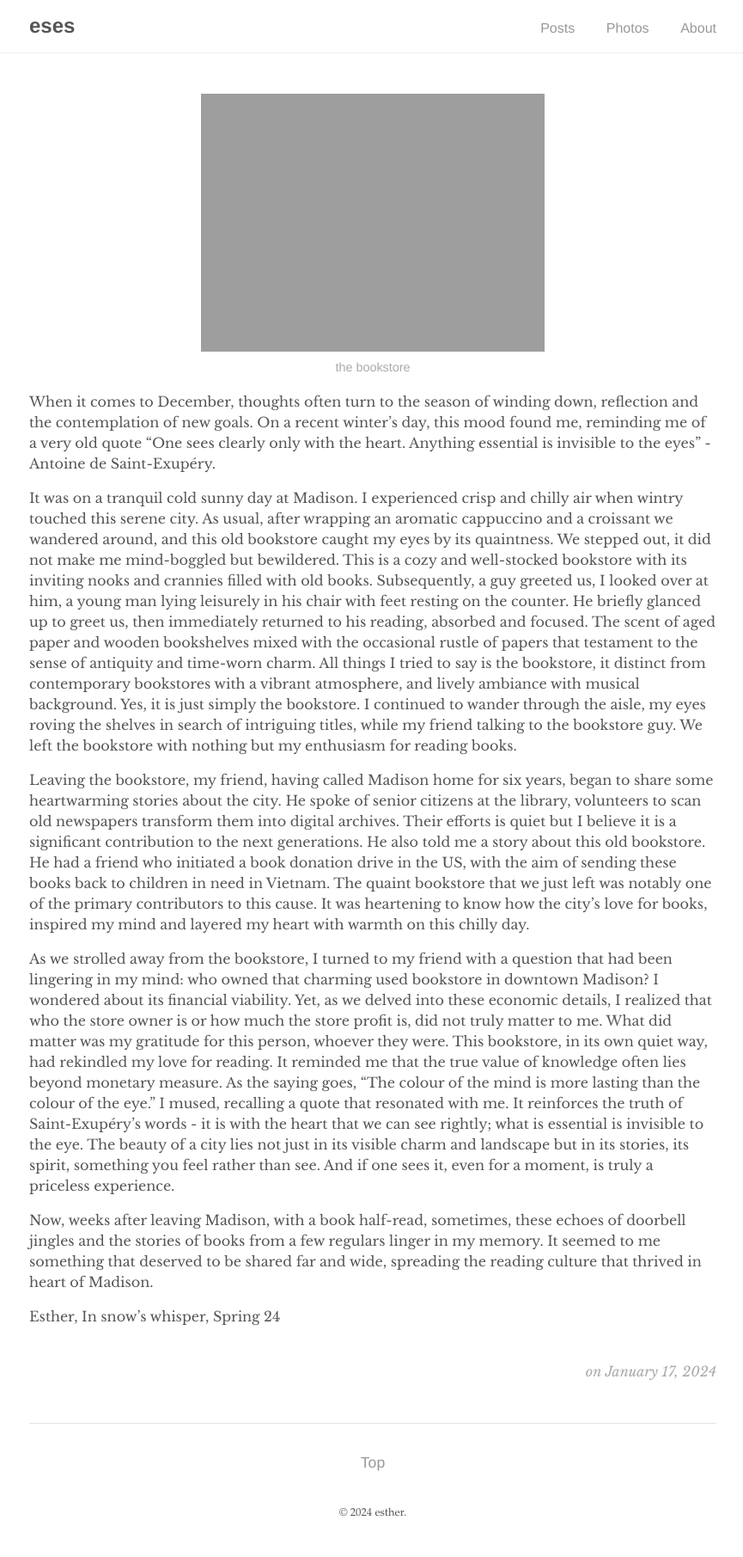
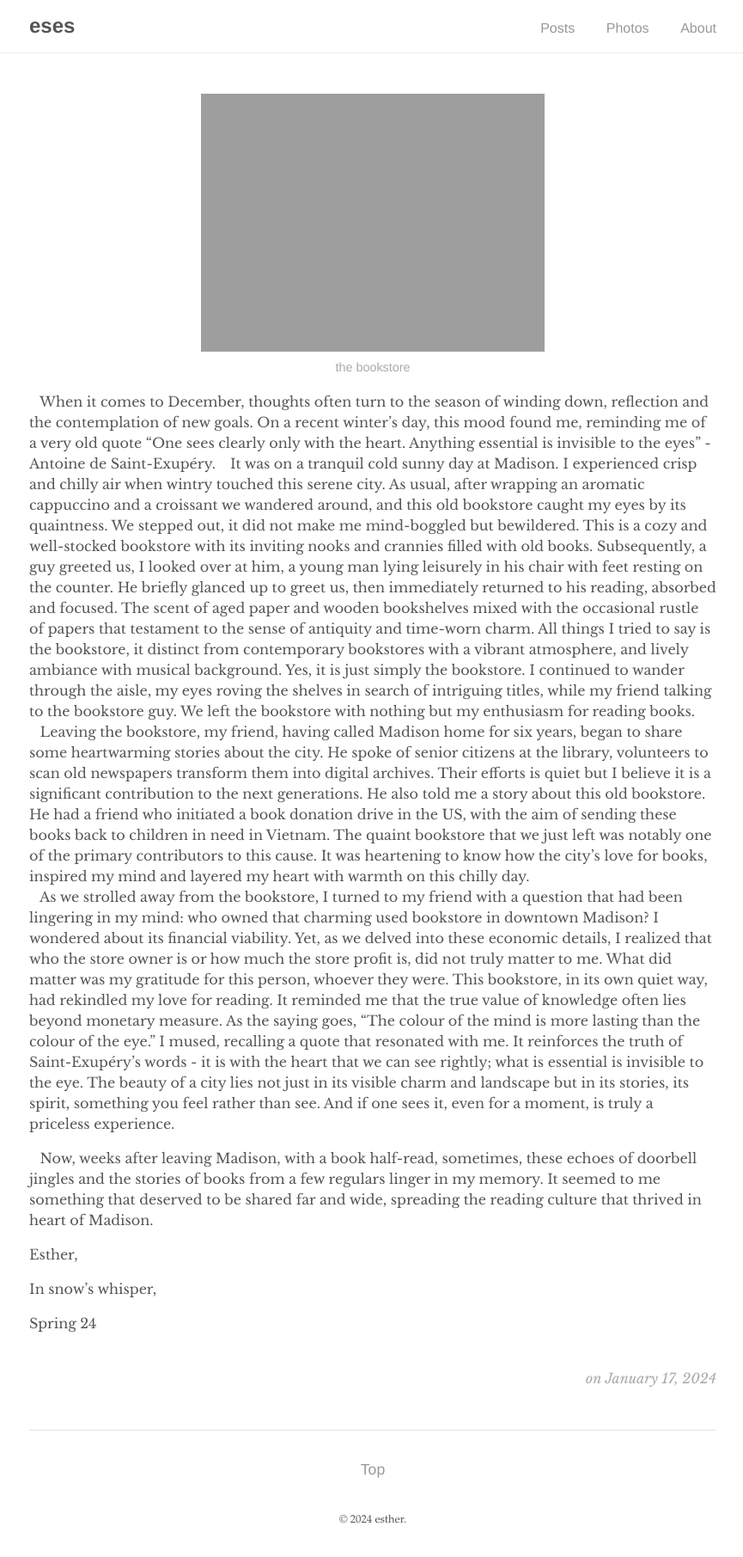
Before and after one commit to eses-corner/eses-corner.github.io, a Jekyll site: the page built from _posts/2024-01-17-madison-bookstore.md, in a window 1280 px wide. Shown: the whole page at 86% size, without its empty margins (206-1071 px from the left). Built offline with Jekyll 4.4.1, drawn with Linux system fonts in a browser that asks for light colours.

Commit message:
update blog

```diff
--- a/_posts/2024-01-17-madison-bookstore.md
+++ b/_posts/2024-01-17-madison-bookstore.md
@@ -12,18 +12,16 @@ exclude: true
 ![the book store]({{site.url}}/assets/images/thebookstore.png)
 _the bookstore_
 
-When it comes to December, thoughts often turn to the season of winding down, reflection and the contemplation of new goals. On a recent winter’s day, this mood found me, reminding me of a very old quote “One sees clearly only with the heart. Anything essential is invisible to the eyes” - Antoine de Saint-Exupéry.
+&ensp; When it comes to December, thoughts often turn to the season of winding down, reflection and the contemplation of new goals. On a recent winter’s day, this mood found me, reminding me of a very old quote “One sees clearly only with the heart. Anything essential is invisible to the eyes” - Antoine de Saint-Exupéry.
+<!--more-->
+&ensp; It was on a tranquil cold sunny day at Madison. I experienced crisp and chilly air when wintry touched this serene city. As usual, after wrapping an aromatic cappuccino and a croissant we wandered around, and this old bookstore caught my eyes by its quaintness. We stepped out, it did not make me mind-boggled but bewildered. This is a cozy and well-stocked bookstore with its inviting nooks and crannies filled with old books. Subsequently, a guy greeted us, I looked over at him, a young man lying leisurely in his chair with feet resting on the counter. He briefly glanced up to greet us, then immediately returned to his reading, absorbed and focused. The scent of aged paper and wooden bookshelves mixed with the occasional rustle of papers that testament to the sense of antiquity and time-worn charm. All things I tried to say is the bookstore, it distinct from contemporary bookstores with a vibrant atmosphere, and lively ambiance with musical background. Yes, it is just simply the bookstore. I continued to wander through the aisle, my eyes roving the shelves in search of intriguing titles, while my friend talking to the bookstore guy. We left the bookstore with nothing but my enthusiasm for reading books. <br>
+&ensp; Leaving the bookstore, my friend, having called Madison home for six years, began to share some heartwarming stories about the city.  He spoke of senior citizens at the library, volunteers to scan old newspapers transform them into digital archives. Their efforts is quiet but I believe it is a significant contribution to the next generations. He also told me a story about this old bookstore. He had a friend who initiated a book donation drive in the US, with the aim of sending these books back to children in need in Vietnam. The quaint bookstore that we just left was notably one of the primary contributors to this cause. It was heartening to know how the city’s love for books, inspired my mind and layered my heart with warmth on this chilly day. <br>
+&ensp; As we strolled away from the bookstore, I turned to my friend with a question that had been lingering in my mind: who owned that charming used bookstore in downtown Madison? I wondered about its financial viability. Yet, as we delved into these economic details, I realized that who the store owner is or how much the store profit is, did not truly matter to me. What did matter was my gratitude for this person, whoever they were. This bookstore, in its own quiet way, had rekindled my love for reading. It reminded me that the true value of knowledge often lies beyond monetary measure. As the saying goes, “The colour of the mind is more lasting than the colour of the eye.” I mused, recalling a quote that resonated with me. It reinforces the truth of Saint-Exupéry’s words - it is with the heart that we can see rightly; what is essential is invisible to the eye. The beauty of a city lies not just in its visible charm and landscape but in its stories, its spirit, something you feel rather than see.  And if one sees it, even for a moment, is truly a priceless experience.
 
-<!--more-->
-
-It was on a tranquil cold sunny day at Madison. I experienced crisp and chilly air when wintry touched this serene city. As usual, after wrapping an aromatic cappuccino and a croissant we wandered around, and this old bookstore caught my eyes by its quaintness. We stepped out, it did not make me mind-boggled but bewildered. This is a cozy and well-stocked bookstore with its inviting nooks and crannies filled with old books. Subsequently, a guy greeted us, I looked over at him, a young man lying leisurely in his chair with feet resting on the counter. He briefly glanced up to greet us, then immediately returned to his reading, absorbed and focused. The scent of aged paper and wooden bookshelves mixed with the occasional rustle of papers that testament to the sense of antiquity and time-worn charm. All things I tried to say is the bookstore, it distinct from contemporary bookstores with a vibrant atmosphere, and lively ambiance with musical background. Yes, it is just simply the bookstore. I continued to wander through the aisle, my eyes roving the shelves in search of intriguing titles, while my friend talking to the bookstore guy. We left the bookstore with nothing but my enthusiasm for reading books.
-
-Leaving the bookstore, my friend, having called Madison home for six years, began to share some heartwarming stories about the city.  He spoke of senior citizens at the library, volunteers to scan old newspapers transform them into digital archives. Their efforts is quiet but I believe it is a significant contribution to the next generations. He also told me a story about this old bookstore. He had a friend who initiated a book donation drive in the US, with the aim of sending these books back to children in need in Vietnam. The quaint bookstore that we just left was notably one of the primary contributors to this cause. It was heartening to know how the city’s love for books, inspired my mind and layered my heart with warmth on this chilly day.
-
-As we strolled away from the bookstore, I turned to my friend with a question that had been lingering in my mind: who owned that charming used bookstore in downtown Madison? I wondered about its financial viability. Yet, as we delved into these economic details, I realized that who the store owner is or how much the store profit is, did not truly matter to me. What did matter was my gratitude for this person, whoever they were. This bookstore, in its own quiet way, had rekindled my love for reading. It reminded me that the true value of knowledge often lies beyond monetary measure. As the saying goes, “The colour of the mind is more lasting than the colour of the eye.” I mused, recalling a quote that resonated with me. It reinforces the truth of Saint-Exupéry’s words - it is with the heart that we can see rightly; what is essential is invisible to the eye. The beauty of a city lies not just in its visible charm and landscape but in its stories, its spirit, something you feel rather than see.  And if one sees it, even for a moment, is truly a priceless experience.
-
-Now, weeks after leaving Madison, with a book half-read, sometimes, these echoes of doorbell jingles and the stories of books from a few regulars linger in my memory. It seemed to me something that deserved to be shared far and wide, spreading the reading culture that thrived in heart of Madison.
+&ensp; Now, weeks after leaving Madison, with a book half-read, sometimes, these echoes of doorbell jingles and the stories of books from a few regulars linger in my memory. It seemed to me something that deserved to be shared far and wide, spreading the reading culture that thrived in heart of Madison.
 
 Esther,
+
 In snow’s whisper,
+
 Spring 24
```
